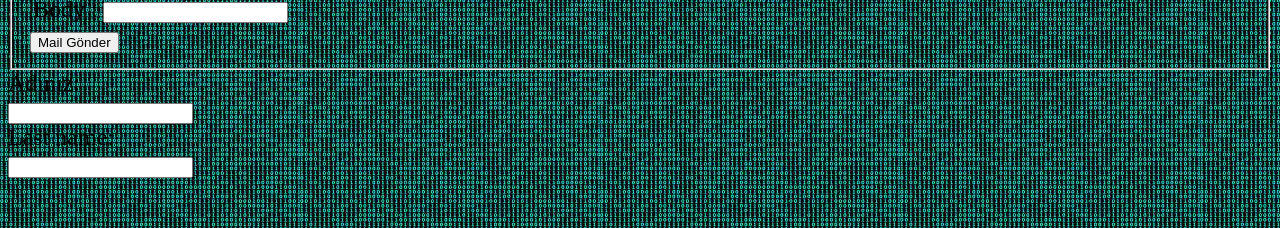
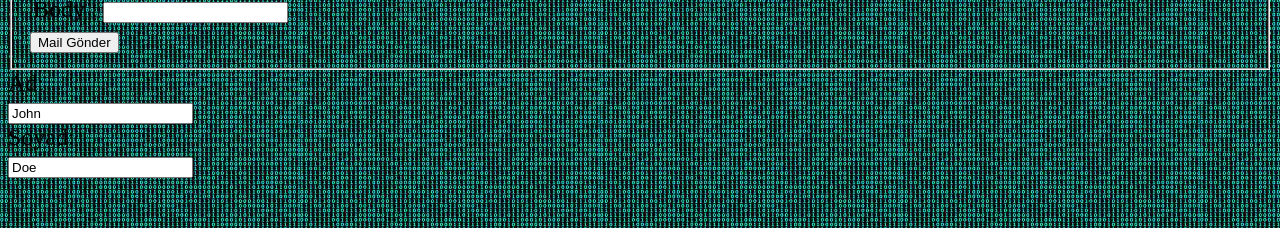
Before and after one commit to cinar06/cinar.github.io, a plain HTML site: page index.html in a window 1280 px wide. Shown: the part 394-622 px from the top of the page. Drawn offline with Linux system fonts and the light colour scheme.

Commit message:
Add files via upload

```diff
--- a/index.html
+++ b/index.html
@@ -41,13 +41,9 @@
         <input type="submit" value="Mail Gönder" />
     </fieldset>
 <form>
-    <label for="Ad">Adınız:</label><br>
-    <input type="text" id ="Ad" name="Ad" /><br />
-    <label for="lname">Last name:</label><br>
-    <input type="text" id="lname" name="lname">
-</form>
-
-
-
+  <label for="fname">Ad:</label><br>
+  <input type="text" id="fname" name="fname" value="John"><br>
+  <label for="lname">Soyad:</label><br>
+  <input type="text" id="lname" name="lname" value="Doe">
 </form>
 </html>
```
